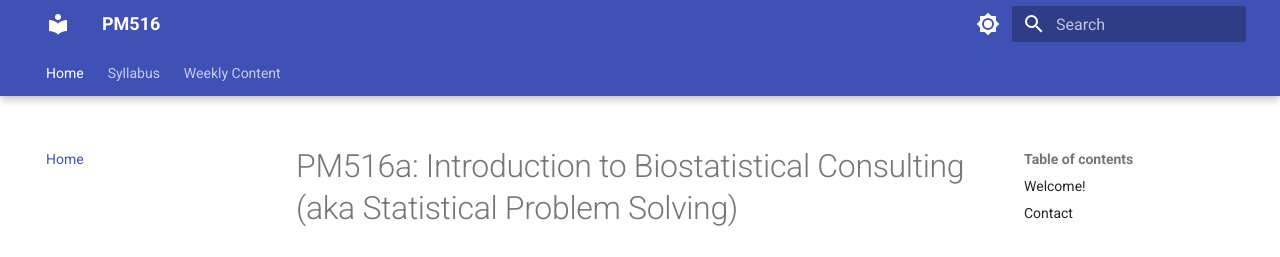
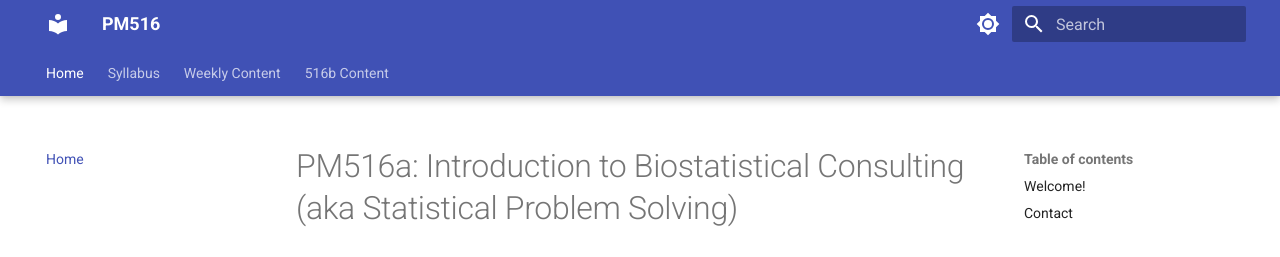
Before and after one commit to USCbiostats/PM516, an MkDocs documentation site: the page built from docs/index.md, in a window 1280 px wide. Shown: the top 257 px of the page. Built offline with MkDocs 1.6.1 and Material for MkDocs 9.7.7, drawn with Linux system fonts in a browser that asks for light colours; comment, search, counter and statistics services are not loaded.

Commit message:
Updated 516b Content Link

```diff
--- a/mkdocs.yml
+++ b/mkdocs.yml
@@ -74,6 +74,7 @@ nav:
   - Home: index.md
   - Syllabus: syllabus-a.md
   - Weekly Content: content.md
+  - 516b Content: syllabus-b.md
   # - Research:
   #   - "A paper": research/a-paper.md
   # - Software:
```
